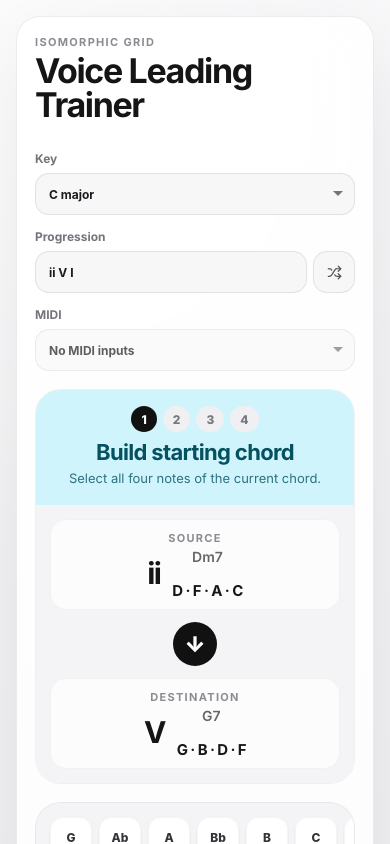
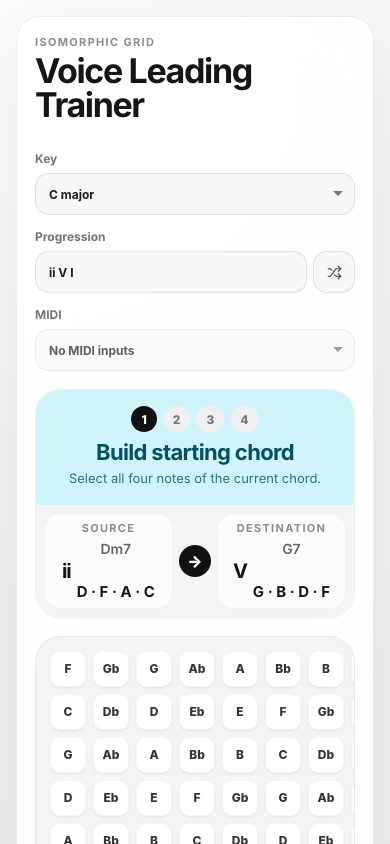
Before and after one commit to kazemio/isoflow, a React (Vite) app: page / in a window 390 px wide. Shown: the top 844 px of the page. Built offline with nearby package versions, Linux system fonts and the light colour scheme.

Commit message:
UI Tweaks

```diff
--- a/src/App.jsx
+++ b/src/App.jsx
@@ -103,7 +103,6 @@ function buildGrid(rows = 6, cols = 12, startNote = 6) {
   return grid;
 }
 
-const GRID = buildGrid();
 
 // MIDI note sent by the bottom-left pad of the LinnStrument 200 (default: 30 = F#/Gb).
 // Change if you have customised the Global Low Row Note in the LinnStrument settings.
@@ -198,8 +197,8 @@ function bestMapping(fromCells, toCells) {
   return best;
 }
 
-function generateGuideCandidates(startGuides, toGuideNotes) {
-  const allCells = GRID.flat();
+function generateGuideCandidates(startGuides, toGuideNotes, grid) {
+  const allCells = grid.flat();
   const candidatesByNote = toGuideNotes.map((note) => allCells.filter((cell) => cell.note === note));
   const out = [];
 
@@ -227,6 +226,21 @@ function generateGuideCandidates(startGuides, toGuideNotes) {
 }
 
 function App() {
+  const [isMobile, setIsMobile] = useState(
+    typeof window !== "undefined" && window.innerWidth < 900
+  );
+
+  useEffect(() => {
+    const handler = () => setIsMobile(window.innerWidth < 900);
+    window.addEventListener("resize", handler);
+    return () => window.removeEventListener("resize", handler);
+  }, []);
+
+  const GRID = useMemo(
+    () => isMobile ? buildGrid(8, 8, 6) : buildGrid(8, 16, 6),
+    [isMobile]
+  );
+
   const [keyCenter, setKeyCenter] = useState("C");
   const [customText, setCustomText] = useState("ii V I");
 
@@ -275,6 +289,19 @@ function App() {
     stage.key === "IDENTIFY_GUIDES"
       ? fromChord.guide
       : toChord.guide;
+
+  useEffect(() => {
+    setPairIndex(0);
+    setStageIndex(0);
+    setStartVoicing([]);
+    setStartGuides([]);
+    setMovedGuides([]);
+    setSelected([]);
+    setFeedback(null);
+    setAwaitingNextRound(false);
+    setPendingDestination(null);
+    setTransitionSummary(null);
+  }, [isMobile]);
 
   function resetAll(nextKey = keyCenter) {
     setKeyCenter(nextKey);
@@ -542,7 +569,7 @@ function App() {
       const correctNotes = samePitchSet(movedGuides, toChord.guide);
       const mapping = startGuides.length === 2 && movedGuides.length === 2 ? bestMapping(startGuides, movedGuides) : null;
 
-      const guideCandidates = generateGuideCandidates(startGuides, toChord.guide);
+      const guideCandidates = generateGuideCandidates(startGuides, toChord.guide, GRID);
 
       let optimal = null;
       for (const candidate of guideCandidates) {
@@ -840,7 +867,7 @@ function App() {
         </div>
 
         <div className="grid-wrap">
-          <div className="grid" style={{ gridTemplateColumns: `repeat(${GRID[0].length}, 42px)` }}>
+          <div className="grid" style={{ gridTemplateColumns: `repeat(${GRID[0].length}, ${GRID[0].length <= 8 ? 36 : 42}px)` }}>
             {GRID.flat().map((cell) => (
               <button
                 key={cell.id}
--- a/src/styles.css
+++ b/src/styles.css
@@ -585,29 +585,44 @@ button:disabled {
   }
 
   .info-card-chords {
-    grid-template-columns: 1fr;
+    padding: 8px;
+    gap: 6px;
+  }
+
+  .cell {
+    width: 36px;
+    height: 36px;
+    border-radius: 10px;
   }
 
   .chord-block {
     text-align: center;
+    padding: 8px 6px;
   }
 
   .chord-block-body {
     justify-content: center;
+    gap: 6px;
   }
 
-  .chord-name {
-    margin-bottom: 0;
-    line-height: 1;
+  .chord-block h3 {
+    font-size: 20px;
   }
 
   .chord-block .chord-tones {
-    line-height: 1;
+    letter-spacing: normal;
+  }
+
+  .chord-block-body > div {
+    display: flex;
+    flex-direction: column;
+    align-items: center;
   }
 
   .arrow {
-    transform: rotate(90deg);
-    margin: 0 auto;
+    width: 32px;
+    height: 32px;
+    font-size: 16px;
   }
 }
 
```
